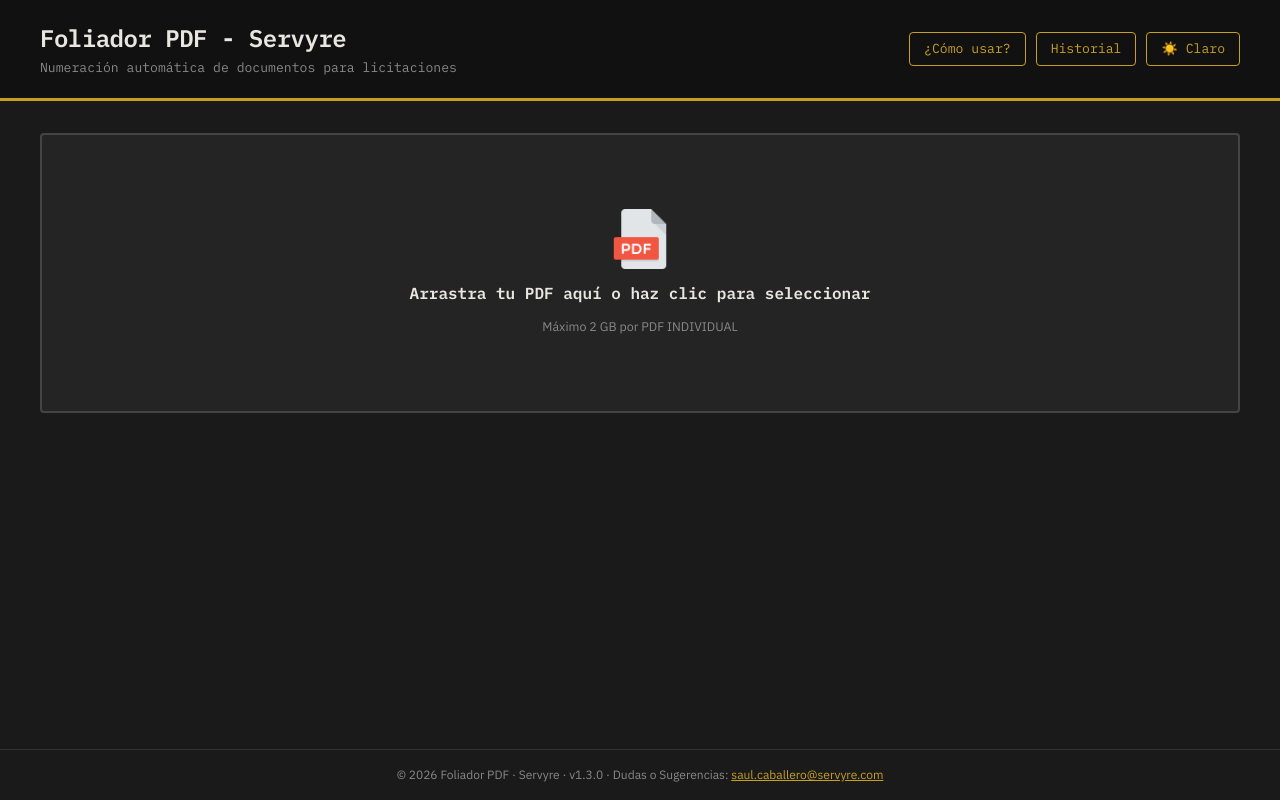
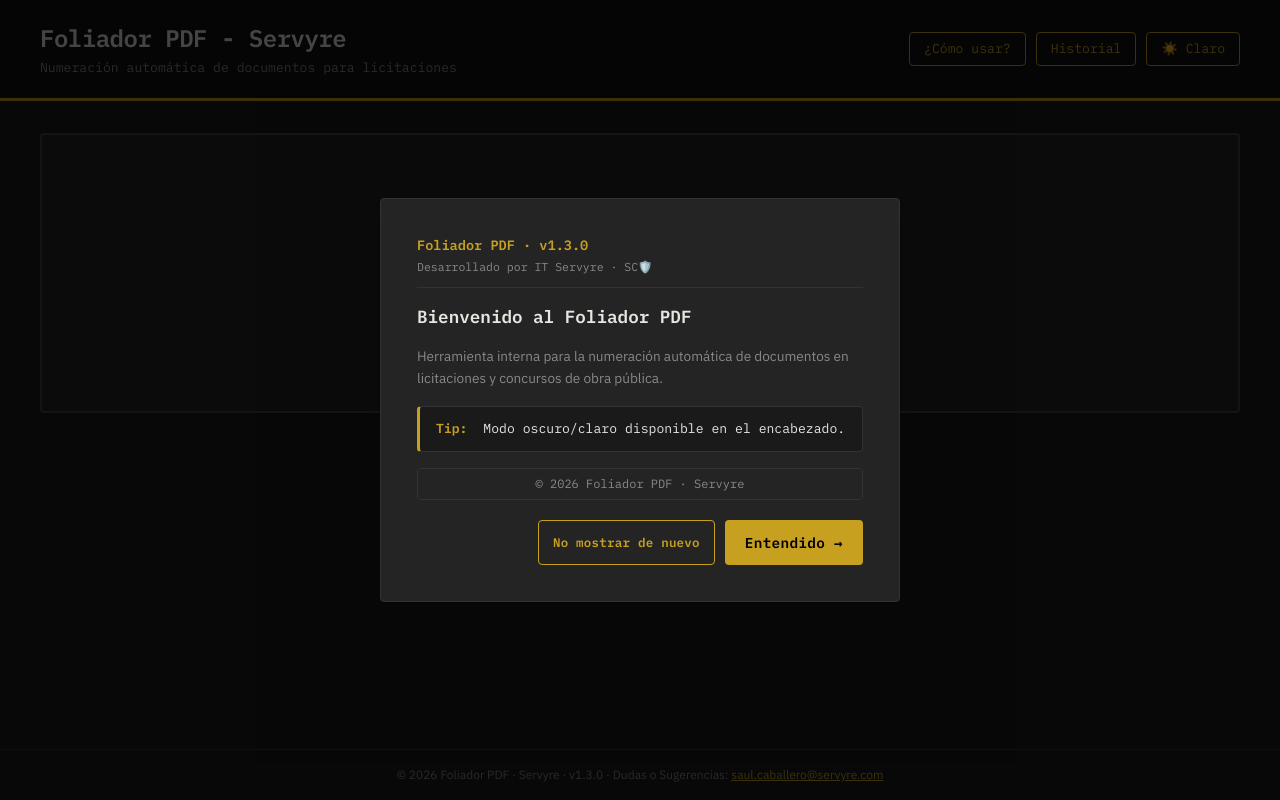
Before and after one commit to saul-caballero/foliador-pdf, a Flask app: page / in a window 1280 px wide. Run offline with Flask 3, Linux system fonts and the light colour scheme.

Commit message:
feat: first-use onboarding modal with rotating tips

```diff
--- a/app/static/css/style.css
+++ b/app/static/css/style.css
@@ -524,9 +524,87 @@
 .instructions__list li { font-family: var(--font-mono); font-size: 0.82rem; color: var(--color-text-muted); padding-left: 16px; position: relative; }
 .instructions__list li::before { content: "—"; position: absolute; left: 0; color: var(--color-accent); }
 
-/* =====================================================
-   History Page
-   ===================================================== */
+.modal__box--onboarding {
+    max-width: 520px;
+    text-align: left;
+    gap: 16px;
+}
+
+.onboarding__header {
+    border-bottom: 1px solid var(--color-border);
+    padding-bottom: 12px;
+}
+
+.onboarding__brand {
+    display: flex;
+    flex-direction: column;
+    gap: 2px;
+}
+
+.onboarding__version {
+    font-family: var(--font-mono);
+    font-size: 0.85rem;
+    font-weight: 600;
+    color: var(--color-accent);
+}
+
+.onboarding__credits {
+    font-family: var(--font-mono);
+    font-size: 0.72rem;
+    color: var(--color-text-muted);
+}
+
+.onboarding__title {
+    font-family: var(--font-mono);
+    font-size: 1.1rem;
+    font-weight: 600;
+    color: var(--color-text);
+}
+
+.onboarding__desc {
+    font-family: var(--font-sans);
+    font-size: 0.85rem;
+    color: var(--color-text-muted);
+    line-height: 1.6;
+}
+
+.onboarding__tip-box {
+    background: var(--color-bg);
+    border: 1px solid var(--color-border);
+    border-left: 3px solid var(--color-accent);
+    border-radius: var(--radius);
+    padding: 12px 16px;
+    font-family: var(--font-mono);
+    font-size: 0.82rem;
+    color: var(--color-text);
+    line-height: 1.5;
+}
+
+.onboarding__tip-label {
+    color: var(--color-accent);
+    font-weight: 600;
+    margin-right: 8px;
+}
+
+.onboarding__warning {
+    font-family: var(--font-mono);
+    font-size: 0.75rem;
+    color: var(--color-text-muted);
+    border: 1px solid var(--color-border);
+    border-radius: var(--radius);
+    padding: 6px 12px;
+    text-align: center;
+}
+
+.onboarding__actions {
+    display: flex;
+    gap: 10px;
+    justify-content: flex-end;
+    padding-top: 4px;
+}
+
+   /* History Page */
+
 .history { display: flex; flex-direction: column; gap: 20px; }
 
 .history__header {
--- a/app/static/js/script.js
+++ b/app/static/js/script.js
@@ -772,6 +772,39 @@
         }
     });
 
+    // ONBOARDING
+    const ONBOARDING_TIPS = [
+        "Arrastra varios PDFs a la vez y reordénalos antes de foliar.",
+        "La vista previa muestra la posición exacta del folio antes de procesar.",
+        "El historial registra cada operación con fecha, duración e IP.",
+        "Exporta el historial a Excel o CSV con los filtros aplicados.",
+        "Puedes foliar hasta 2 GB por archivo en red local.",
+        "Usa folios consecutivos para expedientes divididos en varios PDFs.",
+        "El folio se imprime con 4 dígitos: ej. 1 es 0001.",
+        "Cambia la esquina según lo indique la convocatoria.",
+        "Modo oscuro/claro disponible en el encabezado.",
+    ];
+
+    const onboardingModal  = document.getElementById("onboarding-modal");
+    const onboardingTip    = document.getElementById("onboarding-tip");
+    const onboardingSkip   = document.getElementById("onboarding-skip");
+    const onboardingOk     = document.getElementById("onboarding-ok");
+
+    if (!localStorage.getItem("onboarding-seen")) {
+        const randomTip = ONBOARDING_TIPS[Math.floor(Math.random() * ONBOARDING_TIPS.length)];
+        onboardingTip.textContent = randomTip;
+        onboardingModal.hidden = false;
+    }
+
+    onboardingOk.addEventListener("click", () => {
+        onboardingModal.hidden = true;
+    });
+
+    onboardingSkip.addEventListener("click", () => {
+        localStorage.setItem("onboarding-seen", "1");
+        onboardingModal.hidden = true;
+    });
+
     updateSubmitState();
     updateFolioDisplay();
     loadConfig();
--- a/app/templates/index.html
+++ b/app/templates/index.html
@@ -226,6 +226,30 @@
     <span id="toast-message"></span>
 </div>
 
+<div id="onboarding-modal" class="modal" hidden>
+    <div class="modal__box modal__box--onboarding">
+        <div class="onboarding__header">
+            <div class="onboarding__brand">
+                <span class="onboarding__version">Foliador PDF · v1.3.0</span>
+                <span class="onboarding__credits">Desarrollado por IT Servyre · SC🛡️</span>
+            </div>
+        </div>
+        <h2 class="onboarding__title">Bienvenido al Foliador PDF</h2>
+        <p class="onboarding__desc">Herramienta interna para la numeración automática de documentos en licitaciones y concursos de obra pública.</p>
+        <div class="onboarding__tip-box">
+            <span class="onboarding__tip-label">Tip:</span>
+            <span id="onboarding-tip"></span>
+        </div>
+        <div class="onboarding__warning">
+            © 2026 Foliador PDF · Servyre
+        </div>
+        <div class="onboarding__actions">
+            <button type="button" id="onboarding-skip" class="btn btn--secondary">No mostrar de nuevo</button>
+            <button type="button" id="onboarding-ok" class="btn btn--primary" style="margin-top:0;">Entendido →</button>
+        </div>
+    </div>
+</div>
+
 {% endblock %}
 
 {% block scripts %}
--- a/requirements.txt
+++ b/requirements.txt
@@ -5,4 +5,4 @@
 Pillow==12.1.0
 waitress==3.0.2
 Werkzeug==3.1.5
-openpyxl
+openpyxl==3.1.5
```
